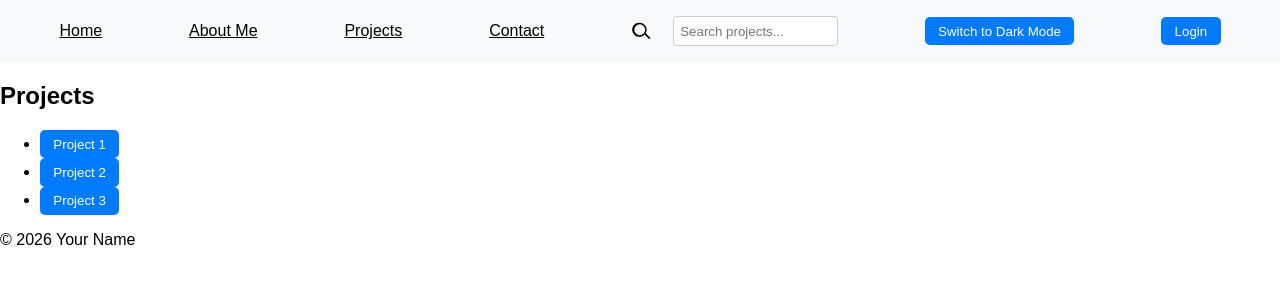
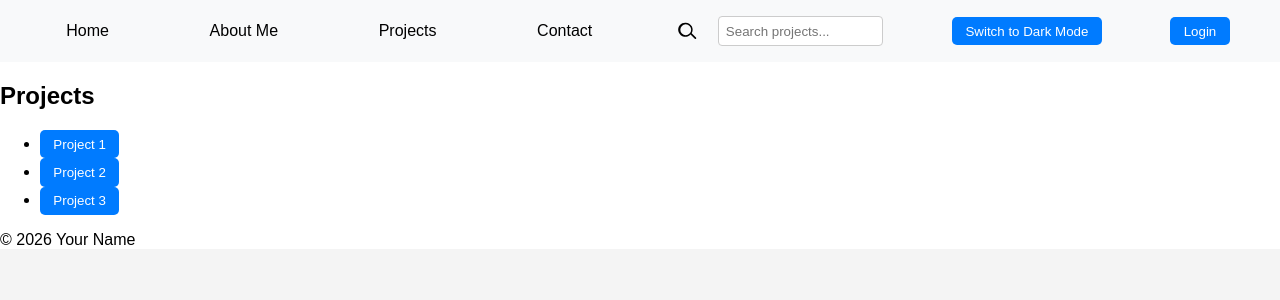
Before and after one commit to Bethelhem-Yirga/portfolio, a React (Create React App) app: page /projects in a window 1280 px wide. Shown: the top 300 px of the page. Built offline with nearby package versions, Linux system fonts and the light colour scheme.

Commit message:
react styleshest

```diff
--- a/src/App.js
+++ b/src/App.js
@@ -6,6 +6,8 @@ import Contact from './components/Contact';
 import Footer from './components/Footer';
 import { BrowserRouter as Router, Routes, Route } from 'react-router-dom';
 import './App.css';
+import './styles.css'; // Import your CSS file
+
 
 const App = () => {
     const [theme, setTheme] = useState('light');
--- /dev/null
+++ b/src/components/Navbar.module.css
@@ -0,0 +1,31 @@
+/* Navbar.module.css */
+.nav {
+    background-color: #007bff;
+    color: white;
+    padding: 1em;
+}
+
+nav a {
+    color: #000000;
+    text-decoration: none;
+    margin: 0 1em;
+}
+
+.link {
+    color: white;
+    text-decoration: none;
+    margin: 0 1em;
+}
+
+.button {
+    padding: 0.5em 1em;
+    border: none;
+    border-radius: 5px;
+    cursor: pointer;
+    background-color: #28a745;
+    color: white;
+}
+
+.button:hover {
+    background-color: #218838;
+}
--- /dev/null
+++ b/src/styles.css
@@ -0,0 +1,48 @@
+/* styles.css */
+
+/* General Body Styles */
+body {
+    font-family: Arial, sans-serif;
+    margin: 0;
+    padding: 0;
+    background-color: #f4f4f4;
+    color: #333;
+}
+
+/* Navbar Styles */
+nav {
+    background-color: #007bff;
+    color: #fff;
+    padding: 1em;
+}
+
+/* Links in Navbar */
+nav a {
+    color: #000000;
+    text-decoration: none;
+    margin: 0 1em;
+}
+
+/* Search Input Styles */
+input[type="text"] {
+    padding: 0.5em;
+    border-radius: 4px;
+    border: 1px solid #ccc;
+    margin-left: 1em;
+    width: 150px; /* Adjust as needed */
+}
+
+/* Button Styles */
+button {
+    padding: 0.5em 1em;
+    border: none;
+    border-radius: 5px;
+    background-color: #28a745;
+    color: white;
+    cursor: pointer;
+    transition: background-color 0.3s;
+}
+
+button:hover {
+    background-color: #218838; /* Darker green on hover */
+}
```
Also changed, not shown: src/components/style.css (added).
